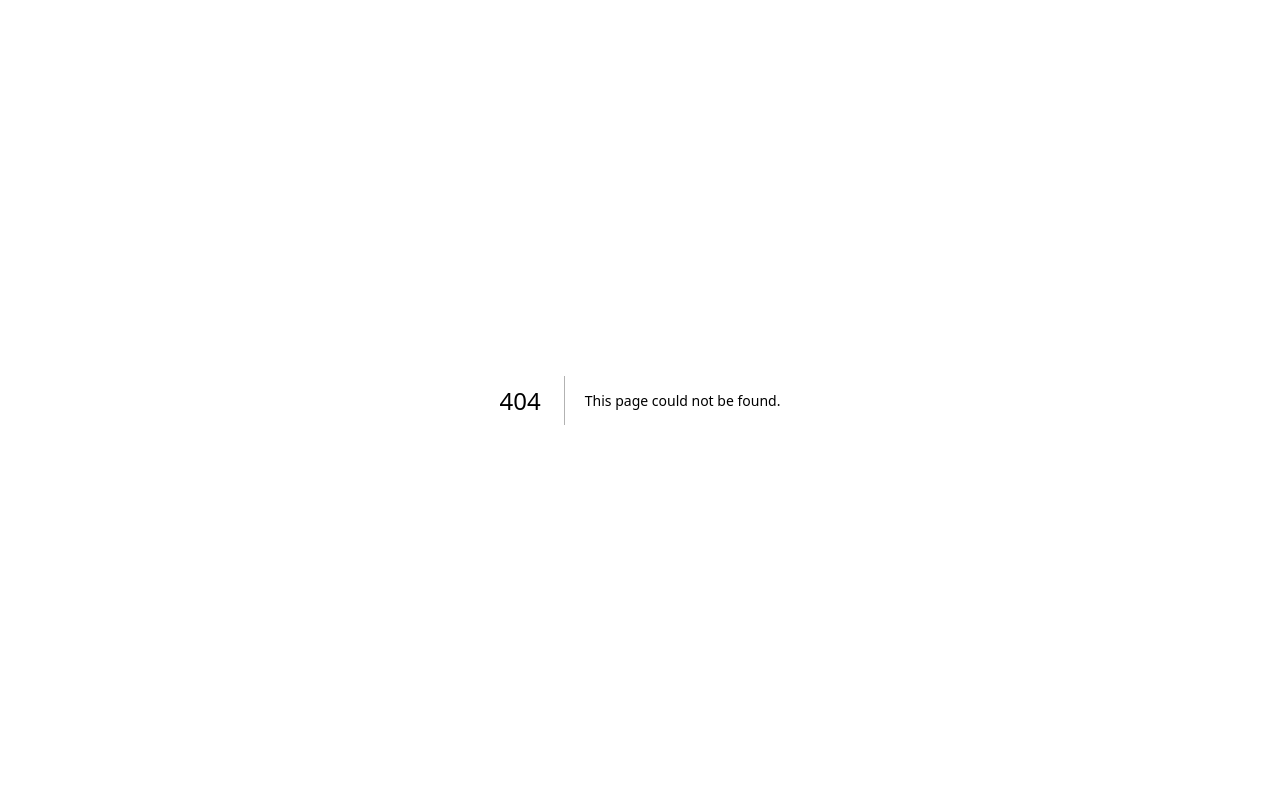
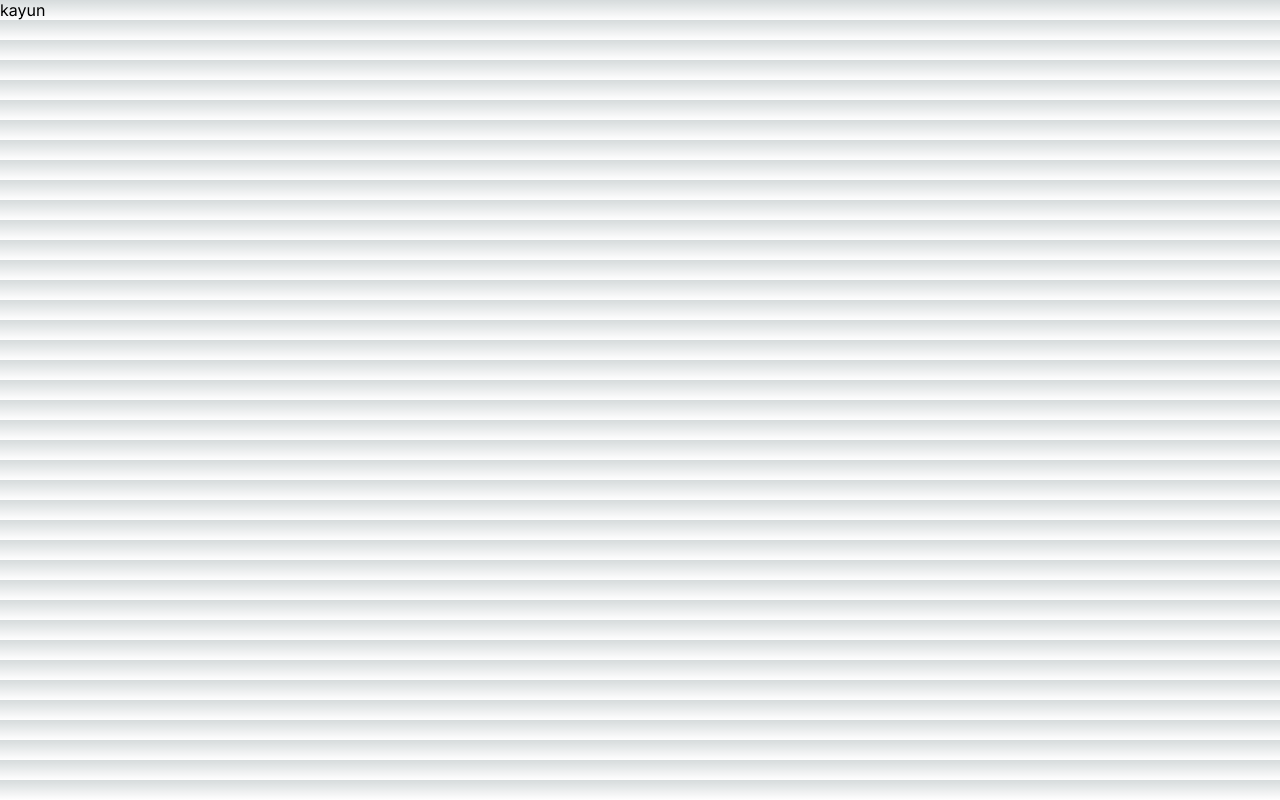
Before and after one commit to rmdnps10/ATC-Pre, a Next.js app: page /kayun in a window 1280 px wide. Before the commit this address had no page. Built offline with nearby package versions, Linux system fonts and the light colour scheme.

Commit message:
Feat: kayun 폴더 생성 및 page.js 생성 #12

```diff
--- /dev/null
+++ b/src/app/kayun/page.js
@@ -0,0 +1,3 @@
+export default function KayunPage() {
+    return <div>kayun</div>;
+  }
```
Also changed, not shown: 1 other file (tests, documents, lock files or other folders).
